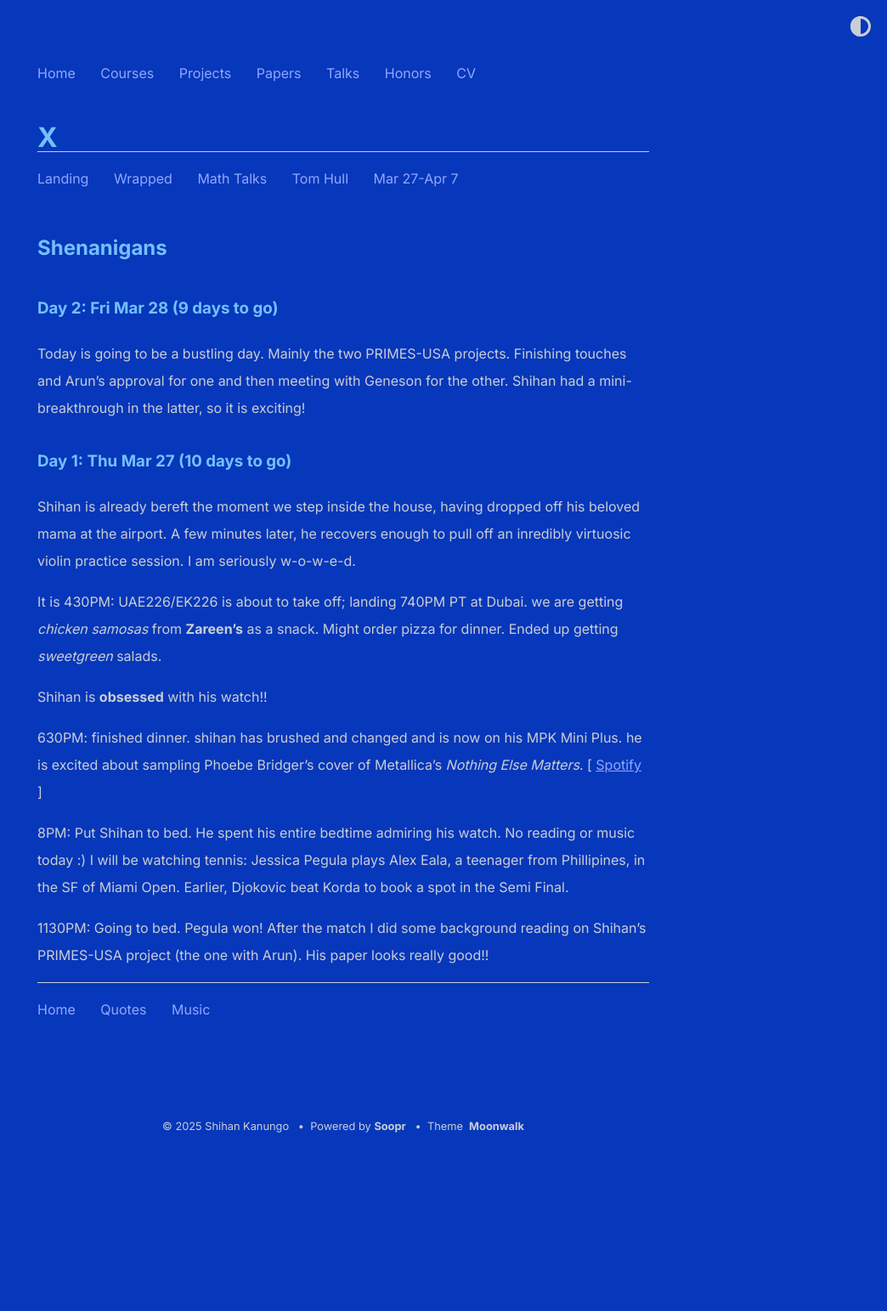
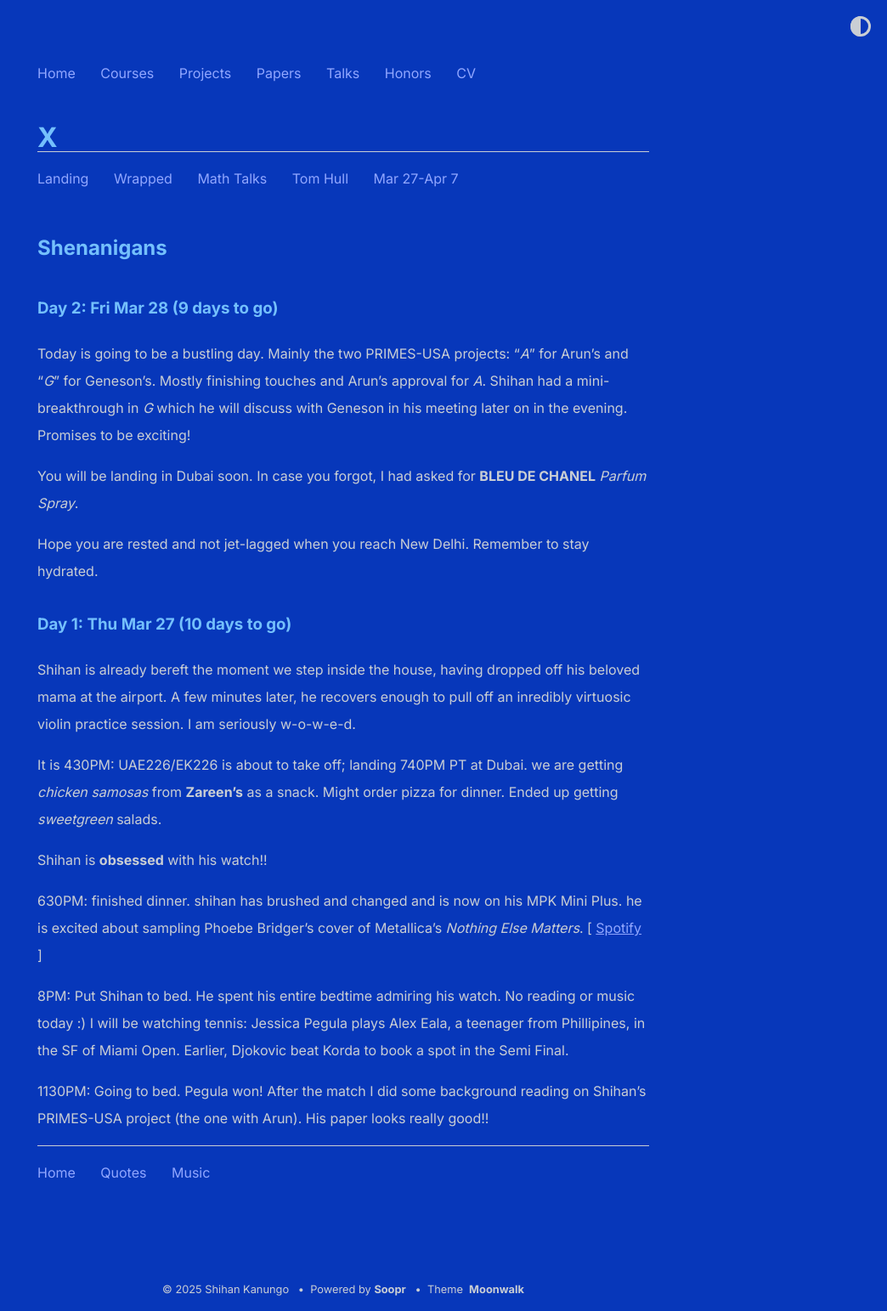
Before and after one commit to shihankanungo/shihankanungo.github.io, a Jekyll site: the page built from india-trip.md, in a window 1280 px wide. Shown: the whole page at 85% size, without its empty margins (236-1280 px from the left). Built offline with Jekyll 4.4.1, drawn with Linux system fonts in a browser that asks for light colours; before the commit the page ends 1351 px from its top, so only the background shows below that.

Commit message:
Update india-trip.md

```diff
--- a/india-trip.md
+++ b/india-trip.md
@@ -8,8 +8,13 @@ title: X
 
 ### Day 2: Fri Mar 28 (9 days to go)
 
-Today is going to be a bustling day. Mainly the two PRIMES-USA projects. Finishing touches and Arun's approval for one and then meeting with
-Geneson for the other. Shihan had a mini-breakthrough in the latter, so it is exciting!
+Today is going to be a bustling day. Mainly the two PRIMES-USA projects: "_A_" for Arun's and "_G_" for Geneson's.
+Mostly finishing touches and Arun's approval for _A_. Shihan had a mini-breakthrough in _G_ which he will discuss
+with Geneson in his meeting later on in the evening. Promises to be exciting!
+
+You will be landing in Dubai soon. In case you forgot, I had asked for **BLEU DE CHANEL** _Parfum Spray_.
+
+Hope you are rested and not jet-lagged when you reach New Delhi. Remember to stay hydrated.
 
 ### Day 1: Thu Mar 27 (10 days to go)
 
```
